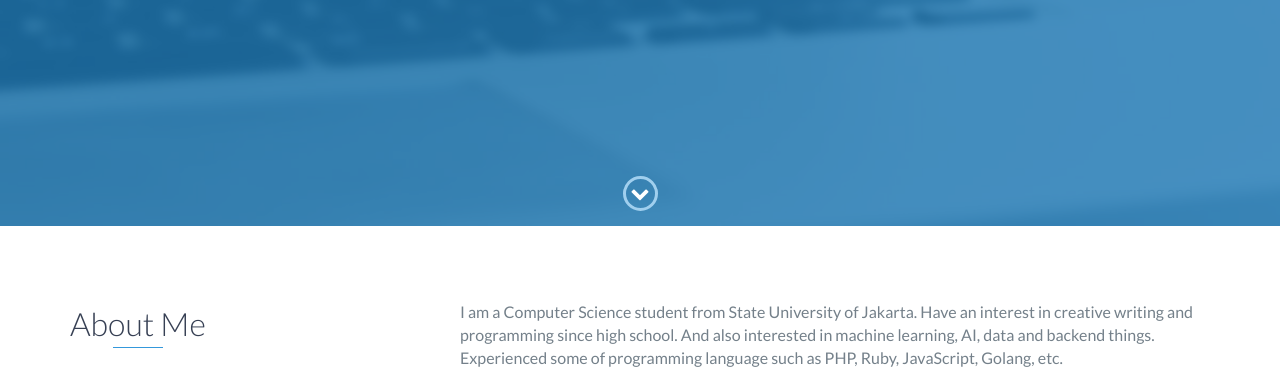
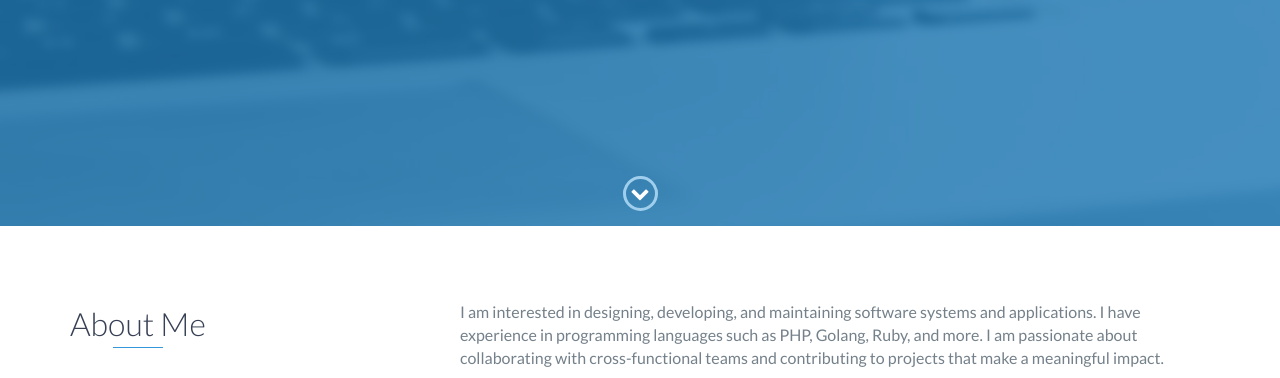
Before and after one commit to Renespeare/portfolio, a website: page index.html in a window 1280 px wide. Shown: the part 574-952 px from the top of the page. Drawn offline with nearby package versions, Linux system fonts and the light colour scheme.

Commit message:
Update about me

```diff
--- a/index.html
+++ b/index.html
@@ -73,9 +73,9 @@
                 </div>
                 <div class="col-md-8">
                     <p>
-                        I am a Computer Science student from State University of Jakarta. Have an interest in creative
-                        writing and programming since high school. And also interested in machine learning, AI, data and
-                        backend things. Experienced some of programming language such as PHP, Ruby, JavaScript, Golang, etc.
+                       	I am interested in designing, developing, and maintaining software systems and applications.
+			I have experience in programming languages such as PHP, Golang, Ruby, and more.
+			I am passionate about collaborating with cross-functional teams and contributing to projects that make a meaningful impact.
                     </p>
                 </div>
             </div>
```
